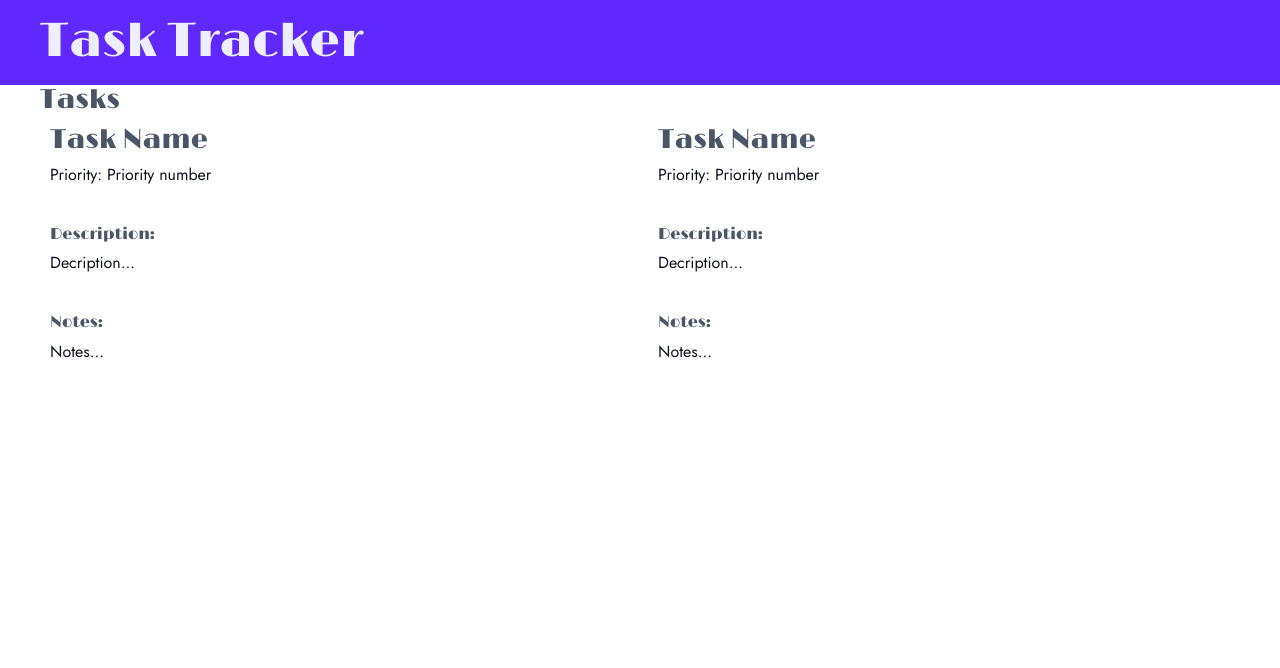
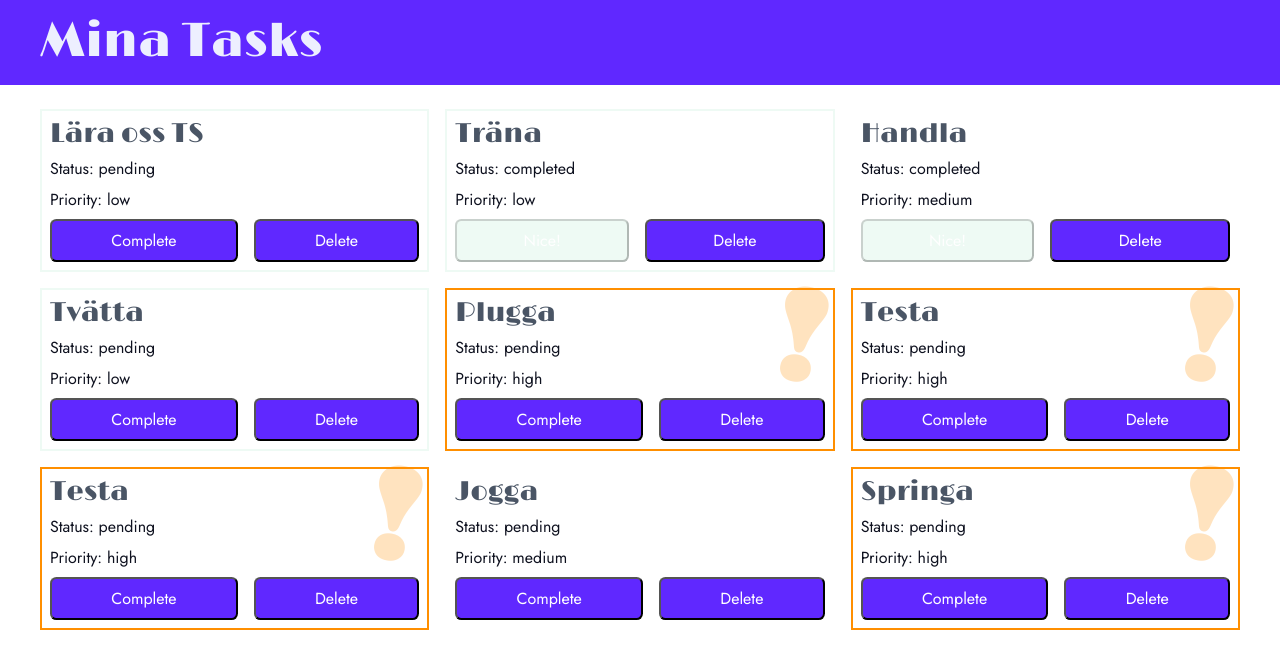
Before and after one commit to Martin-Joensson/task-tracker, a website with bundled scripts: page index.html in a window 1280 px wide. Built offline with nearby package versions, Linux system fonts and the light colour scheme.

Commit message:
Add: DOM manipulation, Styling

```diff
--- a/index.html
+++ b/index.html
@@ -16,10 +16,14 @@
     <link rel="stylesheet" href="style.css" />
   </head>
   <body>
-    <header class="content-grid full-width"><h1>Task Tracker</h1></header>
+    <header class="content-grid full-width">
+      <h1 id="title">Task Tracker</h1>
+
+    </header>
+
     <section class="content-grid">
-      <h2>Tasks</h2>
-      <section class="card-grid">
+      <!-- <h2>Tasks</h2> -->
+      <section id="task-grid" class="card-grid">
         <article class="card">
           <h2>Task Name</h2>
           <p>Priority: <span>Priority number</span></p>
@@ -28,24 +32,7 @@
           <h3>Notes:</h3>
           <p>Notes...</p>
         </article>
-
-        <!-- <ul>
-          <li>Task name</li>
-        </ul> -->
-
-        <article class="card">
-          <h2>Task Name</h2>
-          <p>Priority: <span>Priority number</span></p>
-          <h3>Description:</h3>
-          <p>Decription...</p>
-          <h3>Notes:</h3>
-          <p>Notes...</p>
-        </article>
-
-        <!-- <ul>
-          <li>Task name</li>
-        </ul> -->
       </section>
-    </section>
+     </section>
   </body>
 </html>
--- a/src/main.ts
+++ b/src/main.ts
@@ -1,3 +1,8 @@
+const app = document.querySelector("#task-grid");
+
+const title = document.querySelector("#title") as HTMLHeadingElement;
+title.textContent = "Mina Tasks";
+
 type Priority = "low" | "medium" | "high";
 
 type Task = {
@@ -14,6 +19,8 @@ const tasks: Task[] = [
   { name: "Handla", status: "pending", priority: "medium" },
   { name: "Tvätta", status: "pending", priority: "low" },
   { name: "Plugga", status: "pending", priority: "high" },
+  { name: "Testa", status: "pending", priority: "high" },
+  { name: "Testa", status: "pending", priority: "high" },
 ];
 
 const showHeader = (text: string) => {
@@ -129,3 +136,59 @@ showTasks(tasks);
 taskCounter();
 
 showStatistics();
+
+function renderTasks(): void {
+  if (app) {
+    app.innerHTML = "";
+  }
+
+  for (const task of tasks) {
+    const card = document.createElement("article");
+    card.classList.add("card");
+
+    if (task.priority === "high") {
+      card.classList.add("high-priority");
+    }
+
+    if (task.priority === "low") {
+      card.classList.add("low-priority");
+    }
+
+    const title = document.createElement("h2");
+    title.textContent = task.name;
+
+    const status = document.createElement("p");
+    status.textContent = `Status: ${task.status}`;
+
+    const priority = document.createElement("p");
+    priority.textContent = `Priority: ${task.priority}`;
+
+    const completeButton = document.createElement("button");
+    completeButton.classList.add("btn");
+    if (task.status === "pending") {
+      completeButton.textContent = "Complete";
+    }
+
+    if (task.status === "completed") {
+      completeButton.textContent = "Nice!";
+      completeButton.classList.add("button-completed");
+      completeButton.disabled = true;
+    }
+
+
+
+    const deleteButton = document.createElement("button");
+    deleteButton.classList.add("btn");
+    deleteButton.textContent = "Delete";
+
+    const controls = document.createElement("div");
+    controls.classList.add("task-controls");
+    controls.append(completeButton, deleteButton);
+
+    card.append(title, status, priority, controls);
+
+    app?.append(card);
+  }
+}
+
+renderTasks();
--- a/style.css
+++ b/style.css
@@ -27,12 +27,8 @@
   --mint-200: oklch(92% 0.035 165);
   --emerald-100: oklch(97.9% 0.04 144);
   --emerald-800: oklch(42.71% 0.1654 142.1);
-  --orange-100: oklch(96.8% 0.05 90);
-  --orange-800: oklch(55% 0.14 75);
-  --pink-100: oklch(94.8% 0.035 348);
-  --pink-800: oklch(48.55% 0.2038 350.7);
-  --blue-100: oklch(92.8% 0.05 250);
-  --blue-800: oklch(45% 0.2 260);
+  --orange-100: oklch(75% 0.55 100);
+  --orange-800: oklch(75% 0.55 100);
 
   /* Spacing */
   --spacing-1: 0.25rem;
@@ -62,6 +58,9 @@
   --color-surface: light-dark(var(--white), var(--gray-700));
   --color-surface-muted: light-dark(var(--gray-50), var(--gray-400));
   --color-surface-footer: light-dark(var(--gray-900), var(--gray-900));
+
+  --color-lax: light-dark(var(--mint-50), var(--mint-200));
+  --color-alert: light-dark(var(--orange-100), var(--orange-800));
 
   --color-shadow: light-dark(var(--gray-100), var(--gray-900));
 
@@ -257,23 +256,80 @@ h2 {
 }
 
 .card-grid {
+  margin-block-start: var(--spacing-5);
   --card-min-size: 300px;
   display: grid;
   gap: var(--spacing-4);
   grid-template-columns: repeat(auto-fit, minmax(var(--card-min-size), 1fr));
 
-  @media (width < 40rem) {
+  @media (width < 50rem) {
     --card-min-size: 240px;
   }
 }
 
 .card {
   border: 2px solid white;
+
   padding: var(--spacing-2);
   display: grid;
   gap: var(--spacing-2);
+
+
 
   h3 {
     margin-block-start: 2rem;
   }
 }
+
+.task-controls {
+  display: flex;
+  justify-content: space-between;
+  gap: 1rem;
+
+  * {
+    flex-grow: 1;
+  }
+}
+
+.high-priority {
+  border: 2px solid var(--color-alert);
+}
+
+.low-priority {
+  border: 2px solid var(--color-lax);
+}
+
+.button-completed{
+  background-color: var(--color-lax);
+
+}
+/*
+button:disabled,
+button[disabled] {
+  border: 2px solid red;
+
+  cursor: not-allowed;
+}
+
+button:disabled:hover,
+button[disabled]:hover {
+  background-color: red;
+} */
+
+.card {
+    position: relative;
+}
+
+.card.high-priority::before {
+    content: "!";
+    position: absolute;
+    top: -1.6rem;
+    rotate: 10deg;
+    right: var(--spacing-2);
+    font-family: var(--font-limelight);
+    font-size: 8rem;
+    color: oklch(from var(--color-alert) l c h / calc(alpha - 0.75));
+    font-weight: bold;
+
+
+}
```
Also changed, not shown: dist/main.js, src/assets/exclamation-solid.svg (added), 1 other file.
